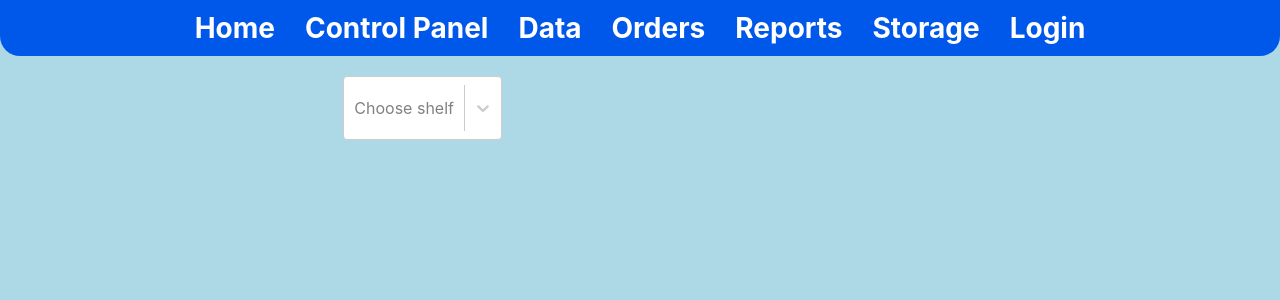
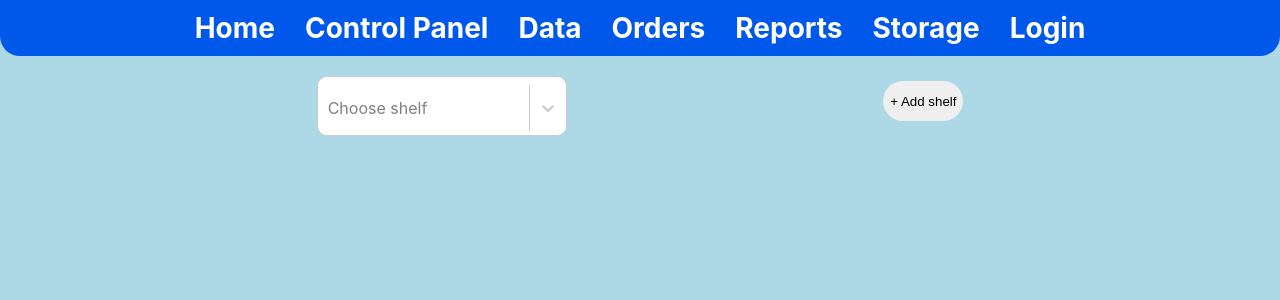
Before and after one commit to Dragonbestgg1/lietotajulomas, a React (Create React App) app: page /storage in a window 1280 px wide. Shown: the top 300 px of the page. Built offline with nearby package versions, Linux system fonts and the light colour scheme; no server answers.

Commit message:
piestradats storage

```diff
--- a/package.json
+++ b/package.json
@@ -13,6 +13,7 @@
     "react-router-dom": "^6.21.0",
     "react-scripts": "^5.0.1",
     "react-select": "^5.8.0",
+    "react-transition-group": "^4.4.5",
     "web-vitals": "^2.1.4"
   },
   "scripts": {
--- a/src/storage/index.js
+++ b/src/storage/index.js
@@ -17,6 +17,18 @@ function Storage(){
             });
     }, []);
 
+    const customStyle = {
+        control: (provided, state) => ({
+            ...provided,
+            minHeight: '30px',
+            height: '60px',
+            width: '250px',
+            minWidth: '150px',
+            boxShadow: state.isFocused ? null : null,
+            borderRadius: '10px'
+        }),
+    };
+
     return(
         <div className={`${style.main}`}>
             <div className={`${style.option}`}>
@@ -26,9 +38,11 @@ function Storage(){
                         options={shelves}
                         isSearchable
                         placeholder="Choose shelf"
+                        styles={customStyle}
                     />
                 </form>
-                <form className={`${style.src}`} id="src">{/*Te ir pievienot dropdown */}
+                <form className={`${style.src}`} id="src">{/*Te ir pievienot Plauktu */}
+                    <input type="button" className={`${style.ad}`} value="+ Add shelf" />
                 </form>
             </div>
             <div className={`${style.shelfs}`}>
--- a/src/styles/storage.module.css
+++ b/src/styles/storage.module.css
@@ -28,7 +28,15 @@
     flex-wrap: wrap;
     width: 250px;
     height: 50px;
+    min-width: 150px;
+    border-radius: 20px;
 }
 .dropdown::-webkit-scrollbar{
     display: none;
 }
+.ad{
+    width: 80px;
+    height: 40px;
+    border-radius: 30px;
+    border: none;
+}
```
Also changed, not shown: 1 other file (tests, documents, lock files or other folders).
